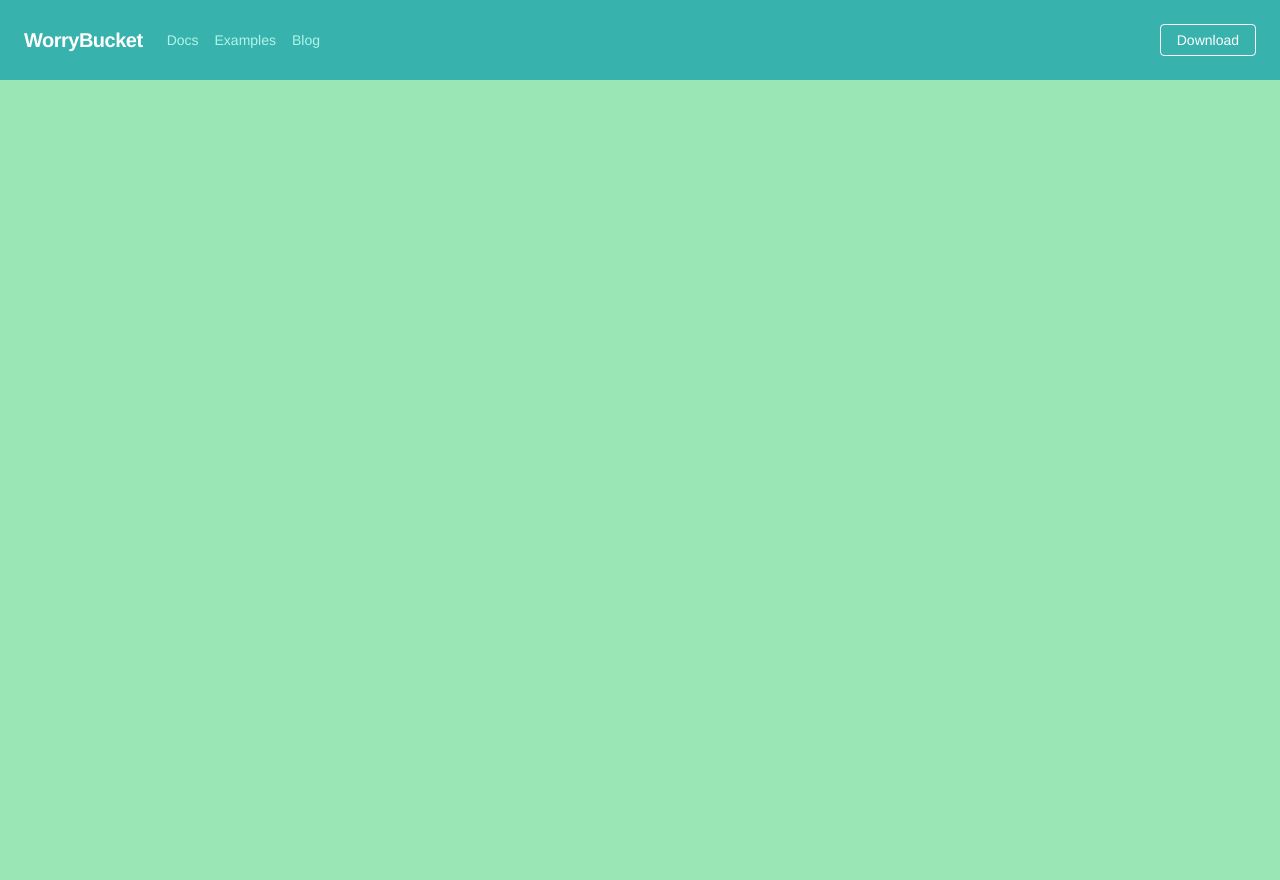
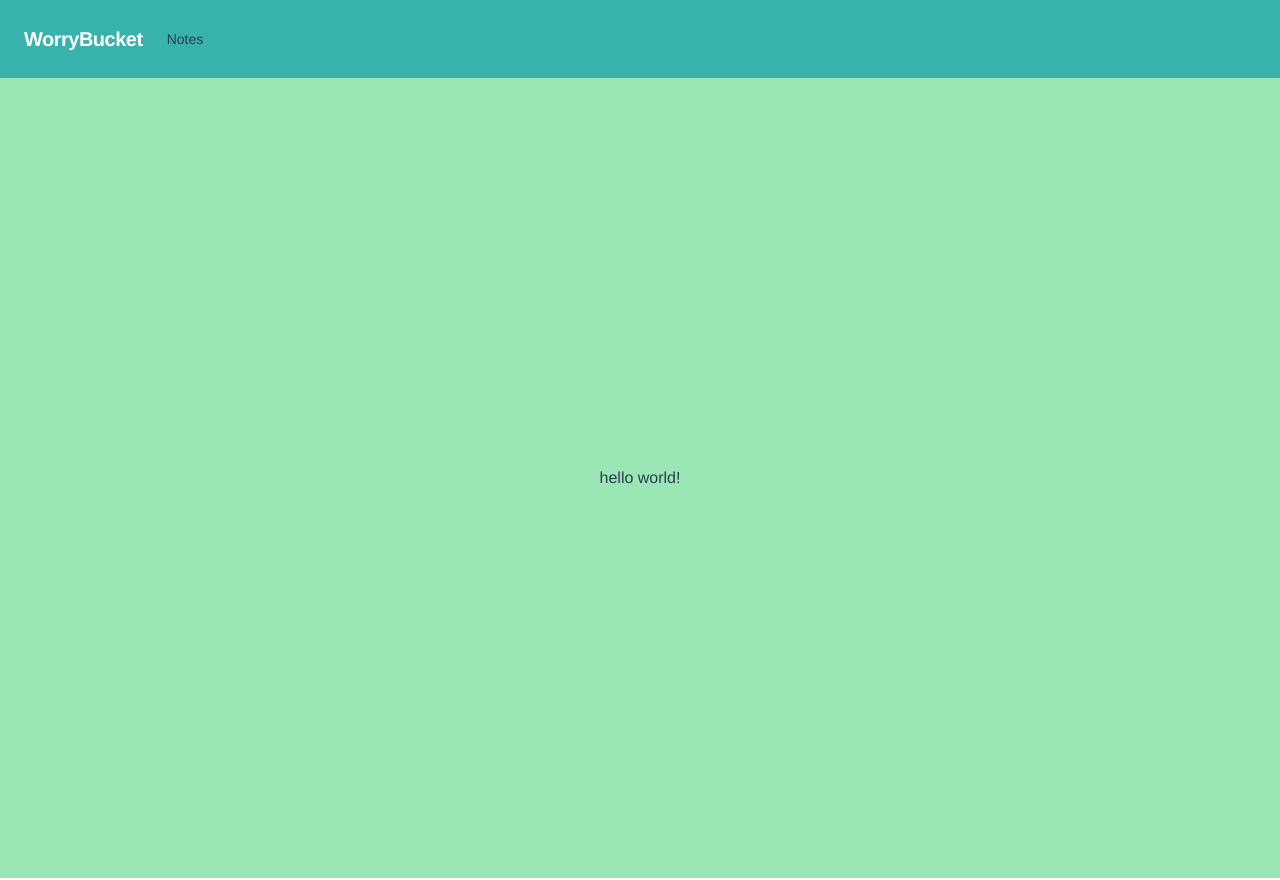
Before and after one commit to colonelpopcorn/worry-bucket, a Vue app in the folder client/: page /notes in a window 1280 px wide. Built offline with nearby package versions, Linux system fonts and the light colour scheme.

Commit message:
Fix Http caller func.

```diff
--- a/client/src/components/NavHeader.vue
+++ b/client/src/components/NavHeader.vue
@@ -1,7 +1,9 @@
 <template>
   <nav class="flex items-center justify-between flex-wrap bg-teal-500 p-6">
     <div class="flex items-center flex-shrink-0 text-white mr-6">
-      <span class="font-semibold text-xl tracking-tight">WorryBucket</span>
+      <span class="font-semibold text-xl tracking-tight">
+        <router-link :key="'/'" :to="'/'">WorryBucket</router-link>
+      </span>
     </div>
     <div class="block lg:hidden">
       <button
@@ -19,31 +21,18 @@
       class="w-full block flex-grow lg:flex lg:items-center lg:w-auto"
     >
       <div class="text-sm lg:flex-grow">
-        <a
-          href="#responsive-header"
-          class="block mt-4 lg:inline-block lg:mt-0 text-teal-200 hover:text-white mr-4"
-        >Docs</a>
-        <a
-          href="#responsive-header"
-          class="block mt-4 lg:inline-block lg:mt-0 text-teal-200 hover:text-white mr-4"
-        >Examples</a>
-        <a
-          href="#responsive-header"
-          class="block mt-4 lg:inline-block lg:mt-0 text-teal-200 hover:text-white"
-        >Blog</a>
-      </div>
-      <div>
-        <a
-          href="#"
-          class="inline-block text-sm px-4 py-2 leading-none border rounded text-white border-white hover:border-transparent hover:text-teal-500 hover:bg-white mt-4 lg:mt-0"
-        >Download</a>
+        <router-link
+          v-for="route in $router.options.routes.filter(x => x.name !== 'Home')"
+          :key="route.path"
+          :to="route.path"
+        >{{ route.name }}</router-link>
       </div>
     </div>
   </nav>
 </template>
 
 <script lang="ts">
-import { Vue, Component } from "vue-property-decorator";
+import { Vue, Component } from 'vue-property-decorator';
 
 @Component({})
 export default class NavHeader extends Vue {
--- /dev/null
+++ b/client/src/lib/fetchPromiseCtor.ts
@@ -0,0 +1,14 @@
+export const fetchPromise = <T>(url: string, options: RequestInit) =>
+  new Promise<T>((resolve, reject) => {
+    fetch(url, options)
+      .then((res: Response) => {
+        if (res.ok) {
+          res.json().then(json => resolve(json as T));
+        } else {
+          reject(
+            `Http request failed with status code ${res.status} - ${res.statusText}!`
+          );
+        }
+      })
+      .catch(err => reject(err));
+  });
--- a/client/src/router.ts
+++ b/client/src/router.ts
@@ -1,6 +1,7 @@
 import Vue from 'vue';
 import Router from 'vue-router';
-import Home from './views/Home.vue';
+import Home from '@/views/Home.vue';
+import Notes from '@/views/Notes.vue';
 
 Vue.use(Router);
 
@@ -10,8 +11,13 @@ export default new Router({
   routes: [
     {
       path: '/',
-      name: 'home',
+      name: 'Home',
       component: Home
+    },
+    {
+      path: '/notes',
+      name: 'Notes',
+      component: Notes
     }
   ]
 });
--- a/client/src/types/shims-vue.d.ts
+++ b/client/src/types/shims-vue.d.ts
@@ -1,23 +1,6 @@
 import Vue, { VueConstructor } from 'vue';
-import { HttpService } from '@/lib/http.service';
 
 declare module '*.vue' {
   import Vue from 'vue';
   export default Vue;
 }
-
-declare module 'vue/types/vue' {
-  interface Vue {
-    $http: HttpService;
-  }
-
-  interface VueConstructor<V extends Vue> {
-    $http: HttpService;
-  }
-}
-
-declare module 'vue/types/options' {
-  interface ComponentOptions<V extends Vue> {
-    $http?: HttpService;
-  }
-}
--- a/client/src/views/Home.vue
+++ b/client/src/views/Home.vue
@@ -10,7 +10,8 @@ import Login from '@/components/Login.vue';
 import Logo from '@/components/Logo.vue';
 import { Component, Prop, Vue } from 'vue-property-decorator';
 import { from } from 'rxjs';
-import { LoginResponseDTO } from '../../../shared/models/auth/login-request.dto';
+import { LoginResponseDTO } from '@/models/auth/login-request.dto';
+import { fetchPromise } from '../lib/fetchPromiseCtor';
 
 @Component({
   components: {
@@ -20,26 +21,21 @@ import { LoginResponseDTO } from '../../../shared/models/auth/login-request.dto'
 })
 export default class Home extends Vue {
   login(eventBody: { username: string; password: string }) {
-    const fetchPromise = new Promise((resolve, reject) => {
-      fetch('http://localhost:5850/auth/login', {
+    const promise = fetchPromise<LoginResponseDTO>(
+      'http://localhost:5850/auth/login',
+      {
         method: 'POST',
         body: JSON.stringify(eventBody),
         headers: {
           'Content-Type': 'application/json'
         }
-      })
-        .then((res: Response) => {
-          if (res.ok) {
-            res.json().then(json => resolve(json as LoginResponseDTO));
-          }
-        })
-        .catch(err => reject(err));
-    });
+      }
+    );
     from(fetchPromise).subscribe(
       (loginRes: LoginResponseDTO) => {
         alert(JSON.stringify(loginRes, null, 4));
       },
-      err => {}
+      (err: any) => console.error(err)
     );
   }
 }
--- /dev/null
+++ b/client/src/views/Notes.vue
@@ -0,0 +1,3 @@
+<template>
+  <div>hello world!</div>
+</template>
```
Also changed, not shown: client/src/models/auth/login-request.dto.ts (added, +10 -0 lines), 2 other files (tests, documents, lock files or other folders).
